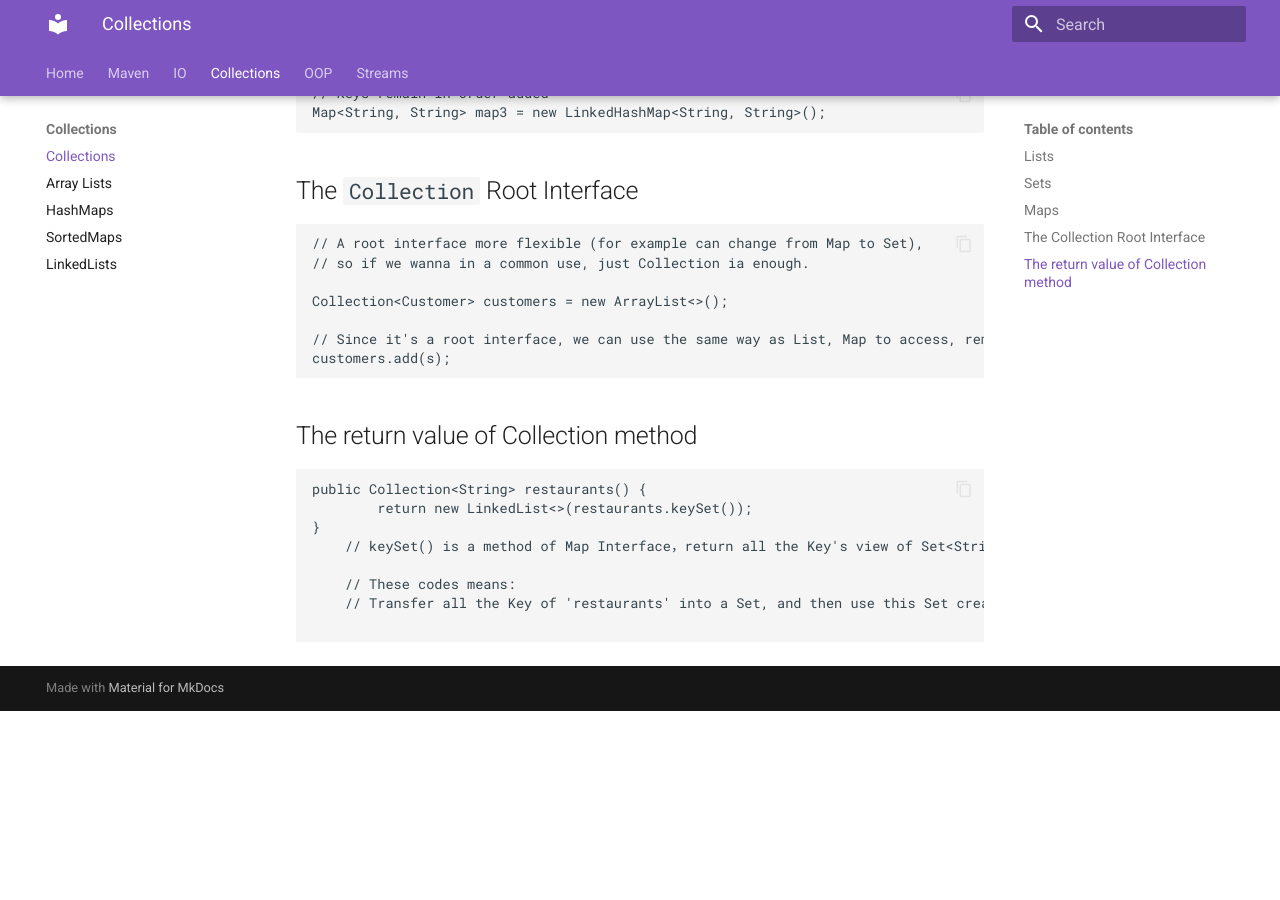
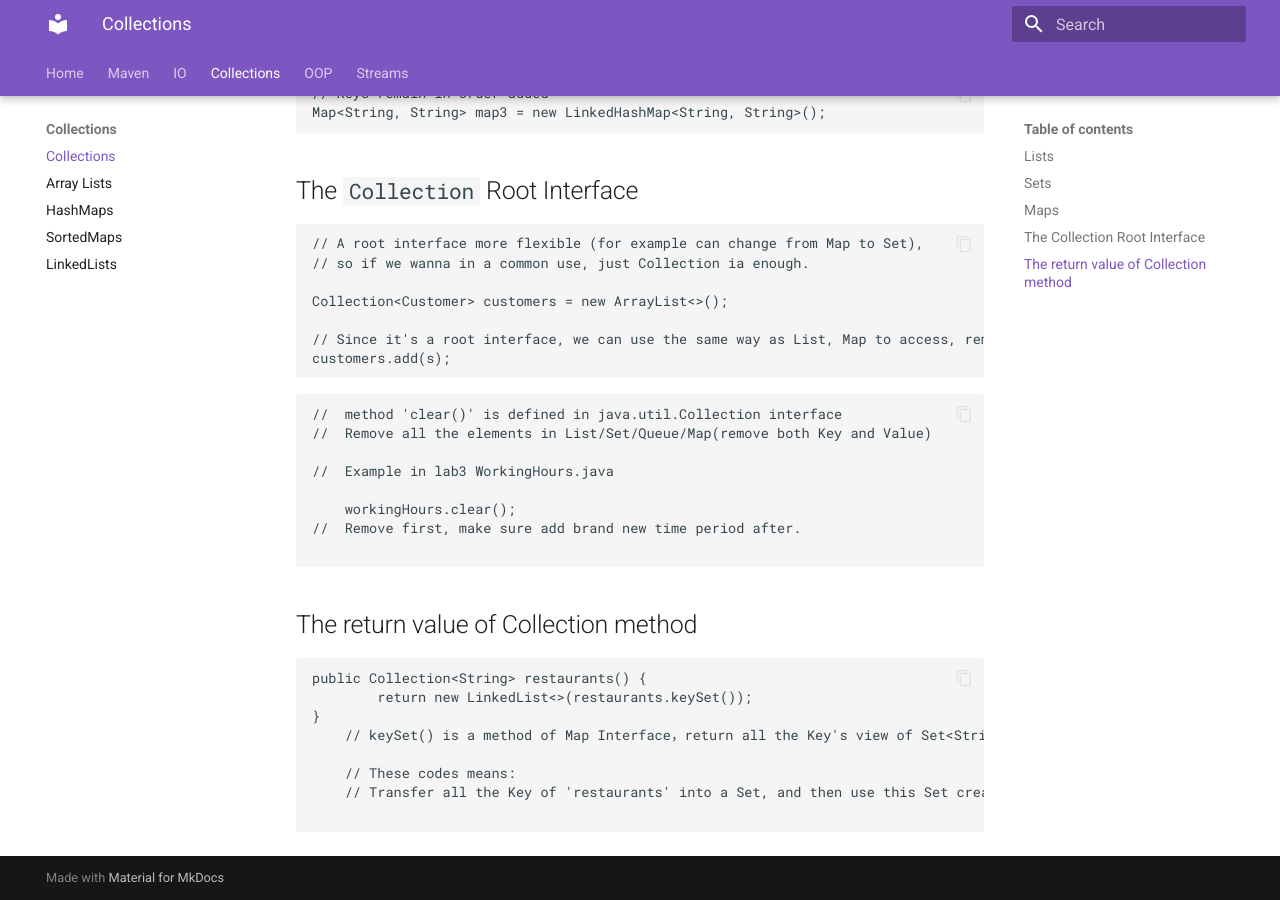
Before and after one commit to angelobattaglia/java_notes, an MkDocs documentation site: the page built from docs/Collections/Collections.md, in a window 1280 px wide and 900 px high, scrolled down 1624 px. Built offline with MkDocs 1.6.1 and Material for MkDocs 9.7.7, drawn with Linux system fonts in a browser that asks for light colours; before the commit the page ends 2335 px from its top, so only the background shows below that.

Commit message:
Add some method and write something in Collections

````diff
--- a/docs/Collections/Collections.md
+++ b/docs/Collections/Collections.md
@@ -80,6 +80,18 @@ Collection<Customer> customers = new ArrayList<>();
 customers.add(s);
 ```
 
+```java
+//	method 'clear()' is defined in java.util.Collection interface
+//  Remove all the elements in List/Set/Queue/Map(remove both Key and Value)
+
+//  Example in lab3 WorkingHours.java
+
+	workingHours.clear();
+//  Remove first, make sure add brand new time period after.
+
+```
+
+
 ## The return value of Collection method
 ```java
 public Collection<String> restaurants() {
````
Also changed, not shown: docs/OOP/Package-Java.lang-method.md (added).
